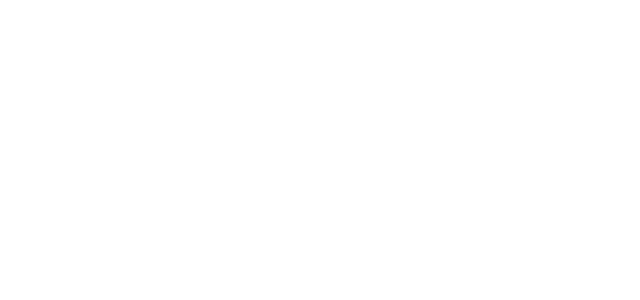
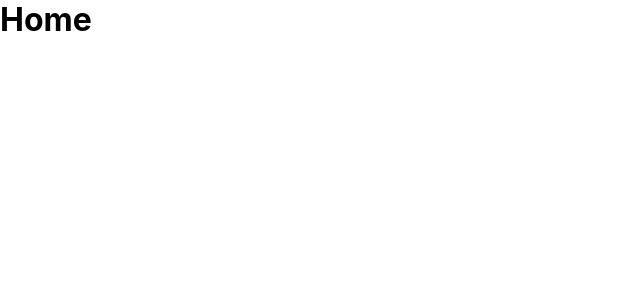
Before and after one commit to murilomartins93/react-routes-challenge, a React (Vite) app: page / in a window 1280 px wide. Shown: the top 300 px of the page, without its empty margins (0-640 px from the left). Built offline with nearby package versions, Linux system fonts and the light colour scheme.

Commit message:
:construction: Home route

```diff
--- a/src/App.tsx
+++ b/src/App.tsx
@@ -1,5 +1,15 @@
+import { BrowserRouter, Route, Routes } from "react-router-dom";
+import Home from "./routes/Home";
+
 function App() {
-  return <></>;
+  return (
+    <BrowserRouter>
+      <Routes>
+        <Route path="/" element={<Home />}>
+        </Route>
+      </Routes>
+    </BrowserRouter>
+  );
 }
 
 export default App;
--- a/src/index.css
+++ b/src/index.css
@@ -1,4 +1,12 @@
 :root {
+}
+
+* {
+  font-family: "Inter", sans-serif;
+  box-sizing: border-box;
+  margin: 0;
+  padding: 0;
+  caret-color: transparent;
 }
 
 a,
@@ -9,4 +17,15 @@ a:hover {
 
 body,
 html {
+  background-color: var(--dd-bg-secondary);
 }
+
+main {
+  padding: 10px;
+}
+
+.rr-container {
+  margin: 0 auto;
+  max-width: 960px;
+  width: 100%;
+}
--- /dev/null
+++ b/src/routes/Home/index.tsx
@@ -0,0 +1,10 @@
+import { Outlet } from "react-router-dom";
+
+export default function Home() {
+  return (
+    <>
+      <h1>Home</h1>
+      <Outlet></Outlet>
+    </>
+  );
+}
```
